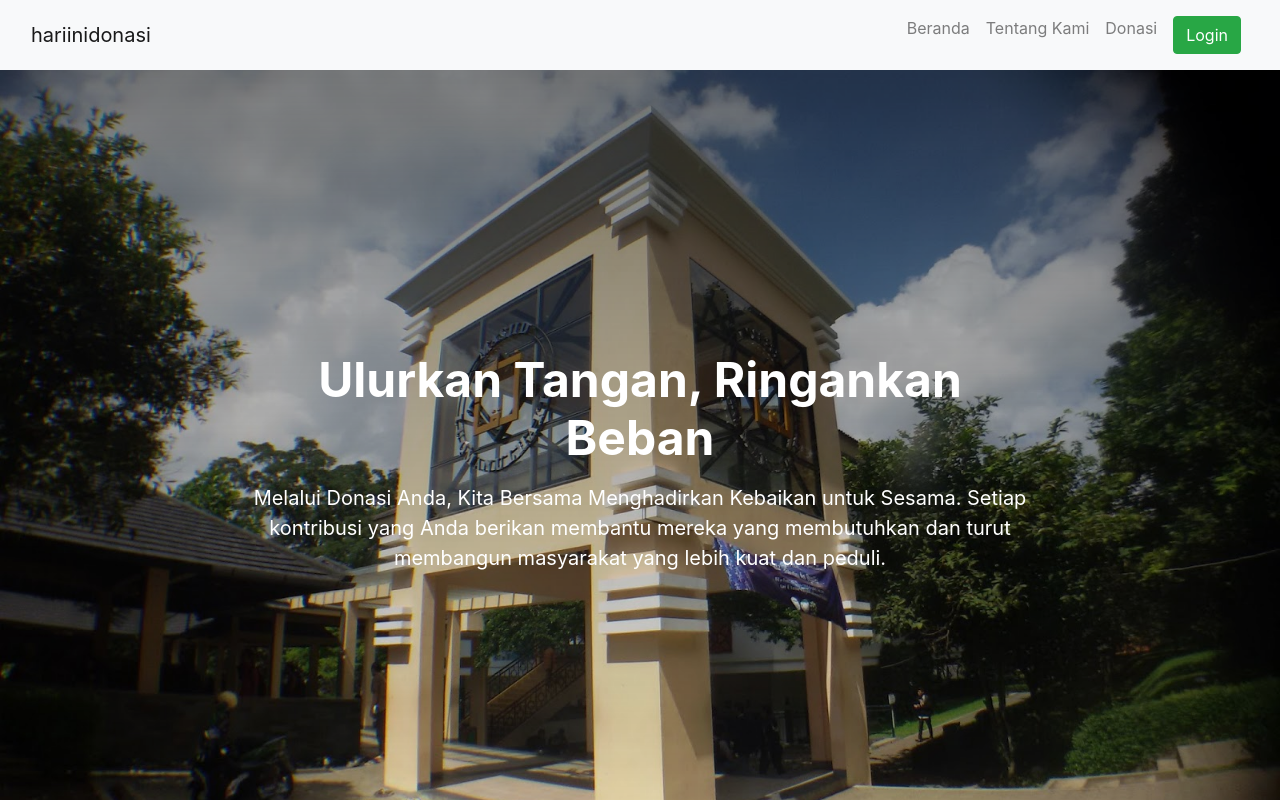
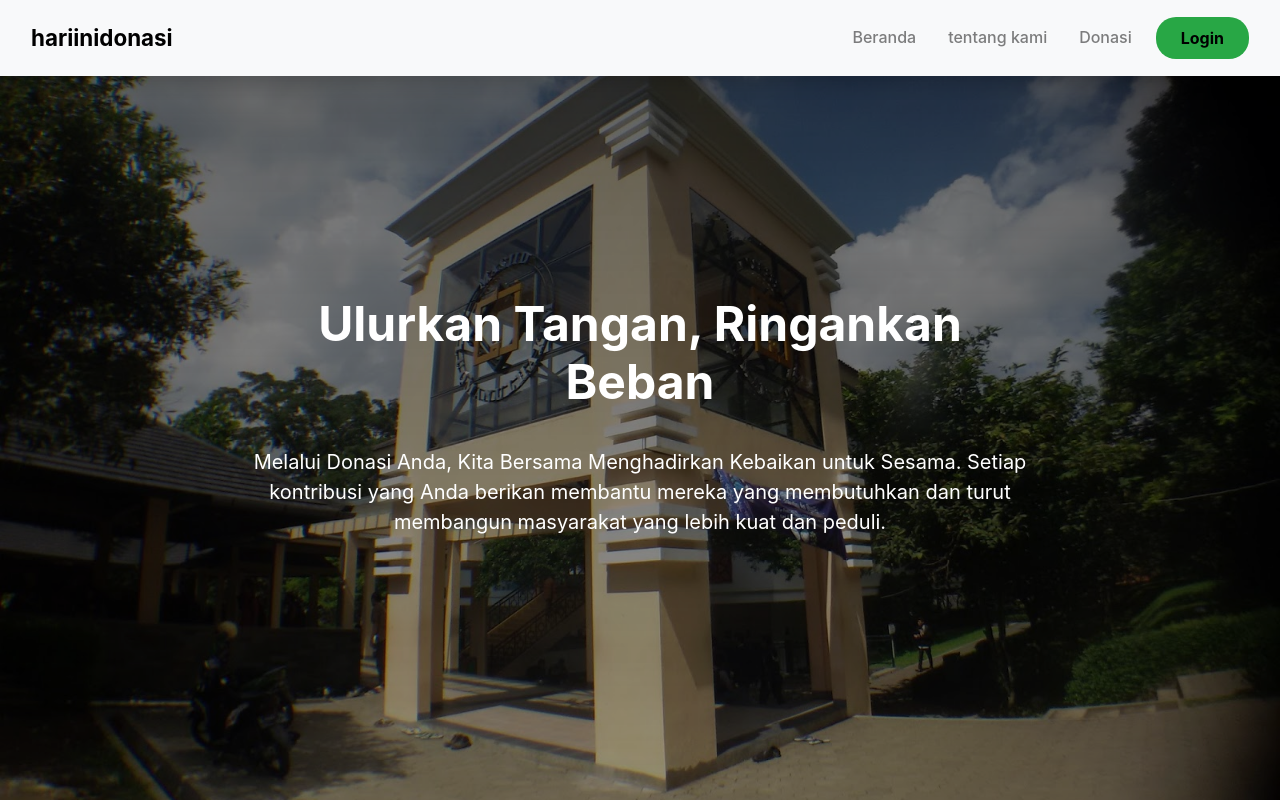
Before and after one commit to Naufalhff/AplikasiPengelolaanDonasiMasjid, a Vue app in the folder User/frontend/: page / in a window 1280 px wide. Shown: the top 800 px of the page. Built offline with nearby package versions, Linux system fonts and the light colour scheme.

Commit message:
update navbar

```diff
--- a/User/frontend/src/components/HeroSection.vue
+++ b/User/frontend/src/components/HeroSection.vue
@@ -1,8 +1,8 @@
 <template>
     <section class="hero-section">
       <div class="overlay"></div>
-      <div class="content">
-        <h1>Ulurkan Tangan, Ringankan Beban</h1>
+      <div class="content pt-5">
+        <h2>Ulurkan Tangan, Ringankan Beban</h2>
         <p>
           Melalui Donasi Anda, Kita Bersama Menghadirkan Kebaikan untuk Sesama. Setiap kontribusi yang Anda berikan membantu mereka yang membutuhkan dan turut membangun masyarakat yang lebih kuat dan peduli.
         </p>
@@ -29,10 +29,10 @@
     left: 0;
     width: 100%;
     height: 100%;
-    background-color: rgba(0, 0, 0, 0.5); /* Overlay dengan transparansi */
+    background-color: rgba(0, 0, 0, 0.6); /* Overlay dengan transparansi */
 
     /* Masking dengan gradient */
-    mask-image: linear-gradient(to bottom, rgba(0, 0, 0, 1), rgba(0, 0, 0, 0));
+    mask-image: linear-gradient(to bottom, rgba(0, 0, 0, 1), rgba(0, 0, 0, 0.6));
   }
 
   .hero-section .content {
@@ -42,7 +42,7 @@
     max-width: 800px;
   }
 
-  h1 {
+  h2 {
     font-size: 3rem;
     font-weight: bold;
   }
@@ -50,5 +50,6 @@
   p {
     font-size: 1.25rem;
     margin-top: 1rem;
+    padding-top: 20px;
   }
   </style>
--- a/User/frontend/src/components/Navbar.vue
+++ b/User/frontend/src/components/Navbar.vue
@@ -1,7 +1,16 @@
 <template>
-  <nav class="navbar navbar-expand-lg navbar-light bg-light fixed-top">
-    <div class="container-fluid d-flex justify-content-between">
-      <a class="navbar-brand" href="#">hariinidonasi</a>
+  <nav class="navbar navbar-expand-lg navbar-light bg-light fixed-top shadow">
+    <div class="container-fluid">
+      <!-- Logo and Brand Name -->
+      <a class="navbar-brand d-flex align-items-center" href="#">
+        <span>hariinidonasi</span>
+      </a>
+
+      <!-- Search Bar
+      <form class="d-none d-lg-block" style="flex-grow: 1; margin-left: 20px; max-width: 400px;">
+        <input class="form-control search-bar" type="search" placeholder="Search" aria-label="Search">
+      </form> -->
+
       <button
         class="navbar-toggler"
         type="button"
@@ -13,21 +22,22 @@
       >
         <span class="navbar-toggler-icon"></span>
       </button>
+
       <div class="collapse navbar-collapse justify-content-end" id="navbarNav">
         <ul class="navbar-nav">
           <li class="nav-item">
             <router-link class="nav-link" to="/">Beranda</router-link>
           </li>
           <li class="nav-item">
-            <router-link class="nav-link" to="/about">Tentang Kami</router-link>
+            <router-link class="nav-link" to="/about">tentang kami</router-link>
           </li>
           <li class="nav-item">
             <router-link class="nav-link" to="/donasi">Donasi</router-link>
           </li>
           <li class="nav-item">
-            <router-link class="nav-link" to="login"
-              ><button class="btn btn-success">Login</button></router-link
-            >
+            <router-link to="/login">
+              <button class="btn btn-login ms-3">Login</button>
+            </router-link>
           </li>
         </ul>
       </div>
@@ -42,12 +52,59 @@ export default {
 </script>
 
 <style scoped>
+/* General Navbar Styles */
 .navbar {
-  margin-bottom: 20px;
+  background-color: #ffffff; /* White background */
+  padding: 1rem; /* Padding around the navbar */
 }
 
-/* Menambahkan jarak di bawah navbar agar konten tidak tertutup */
-.navbar + * {
-  margin-top: 70px; /* Disesuaikan dengan tinggi navbar, biasanya 56px + padding */
+/* Brand styles */
+.navbar-brand img {
+  border-radius: 50%; /* Circle logo */
+}
+
+.navbar-brand span {
+  font-size: 1.4rem; /* Brand text size */
+  font-weight: bold;
+  color: #000000; /* Matching the red color in the logo */
+}
+
+Search Bar Styles
+.search-bar {
+  border-radius: 20px; /* Rounded edges */
+  padding: 0.5rem 1rem;
+  border: 1px solid #ccc;
+}
+
+/* Nav Link Styles */
+.nav-link {
+  color: #000;
+  margin-right: 1rem;
+  font-weight: 500;
+  transition: color 0.3s;
+}
+
+.nav-link:hover {
+  color: #28a745; /* Hover color */
+}
+
+
+.btn-login {
+  background-color: #28a745;
+  color: #000; /* Black text */
+  border-radius: 20px; /* Rounded button */
+  padding: 0.5rem 1.5rem;
+  font-weight: bold;
+}
+
+.btn-login:hover {
+  background-color: #218838; /* Darker yellow on hover */
+}
+
+/* Responsive Adjustments */
+@media (max-width: 768px) {
+  .search-bar {
+    display: none; /* Hide search bar on smaller screens */
+  }
 }
 </style>
```
